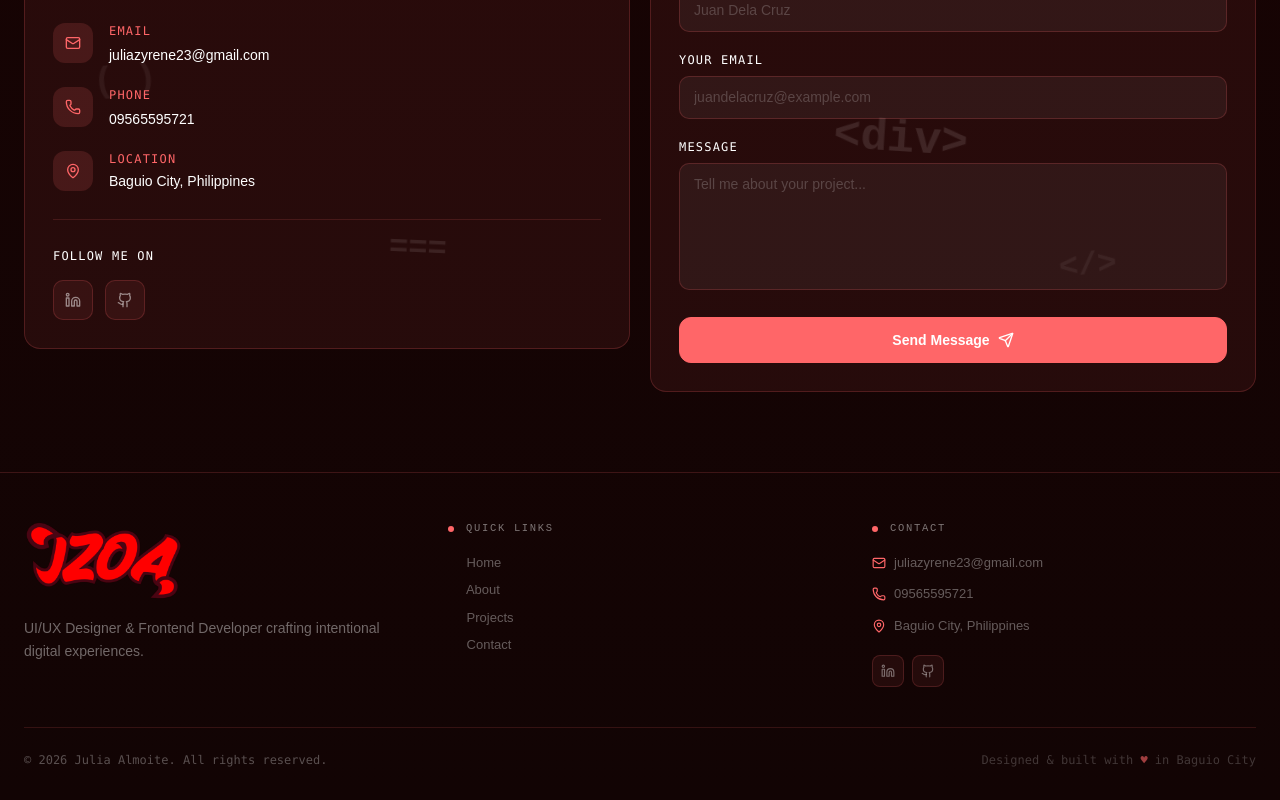
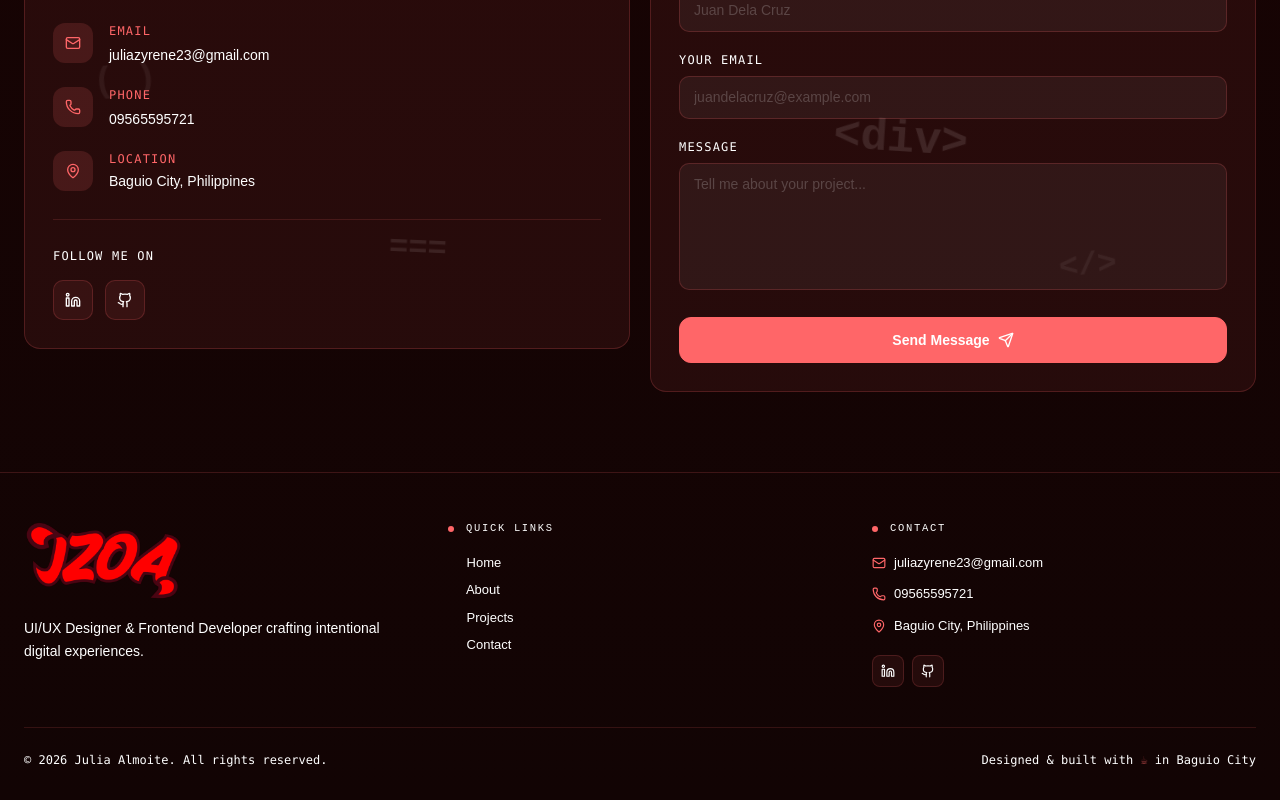
Before and after one commit to zytanas/portfolio, a Vue app in the folder jz-portfolio/: page / in a window 1280 px wide. Shown: the part 4028-4828 px from the top of the page. Built offline with nearby package versions, Linux system fonts and the light colour scheme.

Commit message:
quick fix

```diff
--- a/jz-portfolio/src/components/Navbar.vue
+++ b/jz-portfolio/src/components/Navbar.vue
@@ -1,7 +1,7 @@
 <template>
   <nav class="fixed top-0 left-0 right-0 z-50 py-3 ">
     <div class="max-w-4xl px-4 mx-auto">
-      <div :class="['bg-[#A6A6A6]/20 backdrop-blur-md px-4 md:px-12 py-3 shadow-lg transition-all duration-300', mobileMenuOpen ? 'rounded-3xl' : 'rounded-full']">
+      <div class="bg-[#A6A6A6]/20 backdrop-blur-md px-4 md:px-12 py-3 shadow-lg rounded-3xl md:rounded-full">
         <!-- Desktop Navigation -->
         <div class="items-center justify-center hidden gap-24 md:flex">
           <!-- Left Navigation -->
@@ -87,14 +87,6 @@
           </div>
 
           <!-- Mobile Menu Dropdown -->
-          <transition
-            enter-active-class="transition duration-300 ease-out"
-            enter-from-class="transform -translate-y-4 opacity-0"
-            enter-to-class="transform translate-y-0 opacity-100"
-            leave-active-class="transition duration-200 ease-in"
-            leave-from-class="transform translate-y-0 opacity-100"
-            leave-to-class="transform -translate-y-4 opacity-0"
-          >
           <div v-if="mobileMenuOpen" class="pt-6 mt-6 border-t border-white/10">
             <div class="flex flex-col items-start gap-2 pb-2">
               <a
@@ -131,7 +123,6 @@
               </a>
             </div>
           </div>
-          </transition>
         </div>
       </div>
     </div>
--- a/jz-portfolio/src/sections/Contact.vue
+++ b/jz-portfolio/src/sections/Contact.vue
@@ -105,7 +105,7 @@
                 :title="social.name"
                 class="social-btn group"
               >
-                <component :is="social.icon" class="w-4 h-4 transition-colors duration-200 text-white/50 group-hover:text-white" />
+                <component :is="social.icon" class="w-4 h-4 text-white transition-colors duration-200 group-hover:text-white" />
               </a>
             </div>
           </div>
--- a/jz-portfolio/src/sections/Footer.vue
+++ b/jz-portfolio/src/sections/Footer.vue
@@ -13,7 +13,7 @@
             alt="Julia Zyrene Logo"
             class="object-contain w-auto h-20"
           />
-          <p class="text-sm leading-relaxed text-white/40 font-body ">
+          <p class="text-sm leading-relaxed text-white font-body ">
             UI/UX Designer & Frontend Developer crafting intentional digital experiences.
           </p>
         </div>
@@ -66,7 +66,7 @@
               :title="social.name"
               class="social-btn group"
             >
-              <component :is="social.icon" class="w-3.5 h-3.5 text-white/40 group-hover:text-white transition-colors duration-200" />
+              <component :is="social.icon" class="w-3.5 h-3.5 text-white group-hover:text-white transition-colors duration-200" />
             </a>
           </div>
         </div>
@@ -78,11 +78,11 @@
 
       <!-- ── BOTTOM ROW ── -->
       <div class="flex flex-col items-center justify-between gap-3 md:flex-row">
-        <p class="font-mono text-xs text-white/30">
+        <p class="font-mono text-xs text-white">
           &copy; {{ currentYear }} Julia Almoite. All rights reserved.
         </p>
-        <p class="font-mono text-xs text-white/20">
-          Designed & built with <span class="text-[#FF6668]/60">♥</span> in Baguio City
+        <p class="font-mono text-xs text-white">
+          Designed & built with <span class="text-[#FF6668]/60">☕</span> in Baguio City
         </p>
       </div>
 
@@ -129,12 +129,12 @@ const scrollToSection = (id) => {
   font-size: 10.5px;
   letter-spacing: 0.16em;
   text-transform: uppercase;
-  color: rgba(255, 255, 255, 0.45);
+  color: rgb(250, 250, 250);
 }
 
 .footer-link {
   font-size: 13px;
-  color: rgba(255, 255, 255, 0.35);
+  color: rgb(255, 255, 255);
   font-family: inherit;
   background: none;
   border: none;
```
Lines whose indentation alone changed are shown as unchanged.
